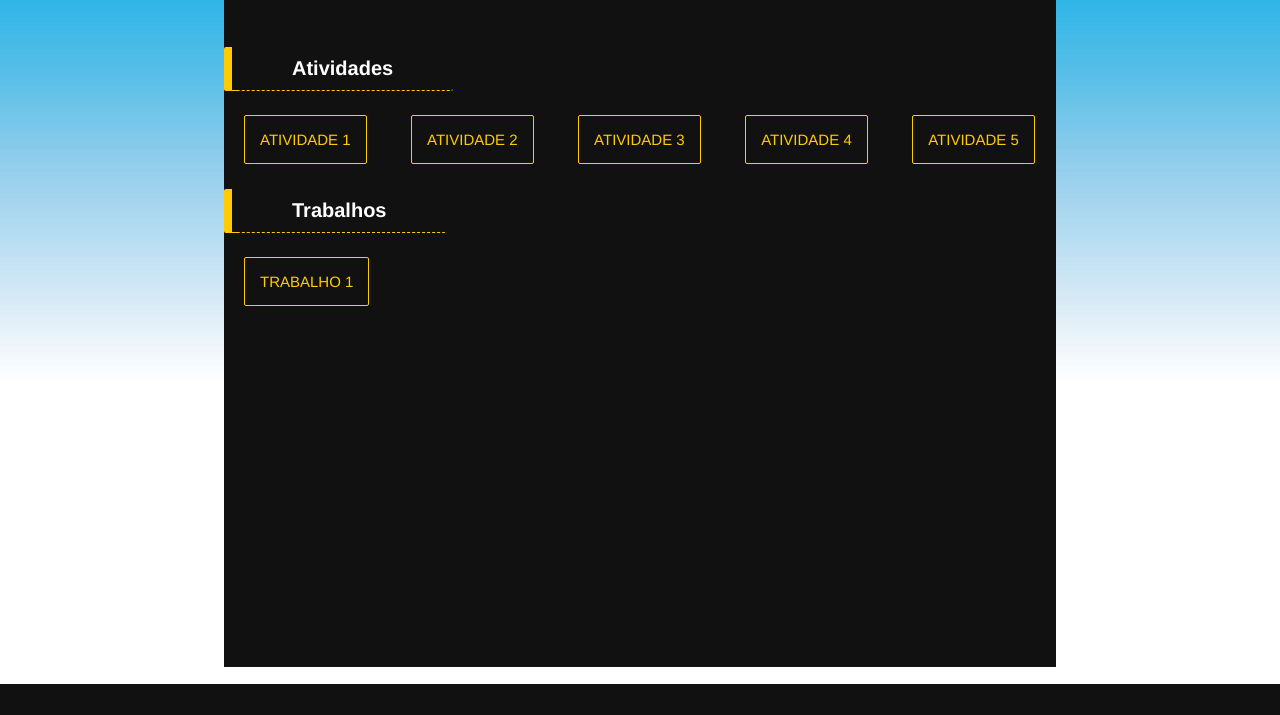
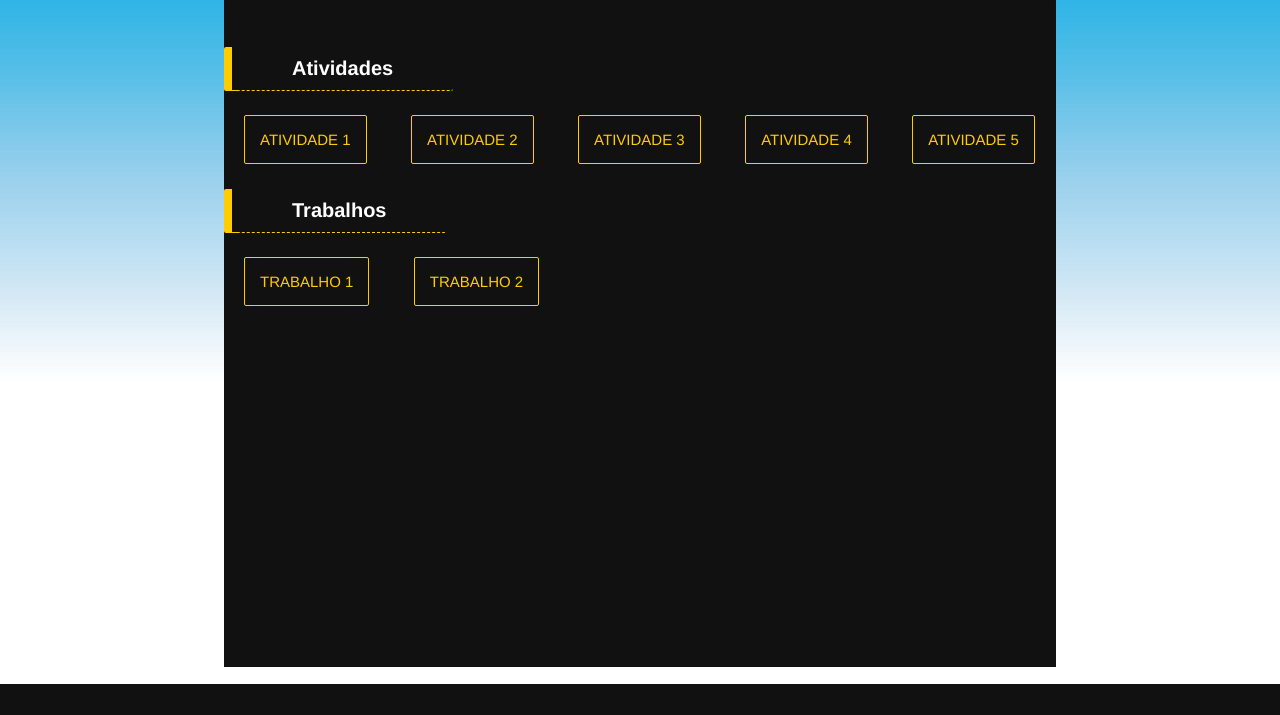
Before and after one commit to FagnerSI/Atividades-LMS-2018-Fagner, a plain HTML site: page index.html in a window 1280 px wide. Shown: the part 85-800 px from the top of the page. Drawn offline with Linux system fonts and the light colour scheme; files that its build step writes are made by us from their sources; files whose address does not match are found by name.

Commit message:
Update index.html

```diff
--- a/index.html
+++ b/index.html
@@ -100,6 +100,9 @@
 	<div class="content">
             <a href="/Atividades-LMS-2018-Fagner/Trabalho%201%20%20-%20CSS3/">TRABALHO 1</a>
         </div>
+	<div class="content">
+            <a href="/Atividades-LMS-2018-Fagner/Trabalho%202%20-%20Pt%201/">TRABALHO 2</a>
+        </div>
     </div>
 
 </body>
```
